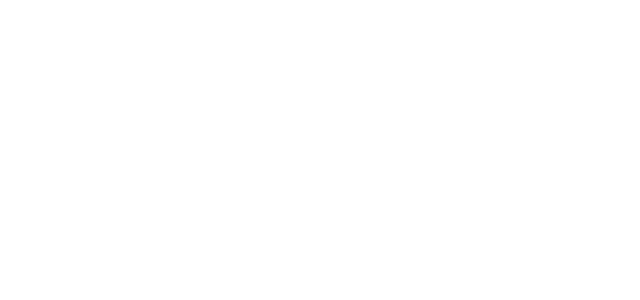
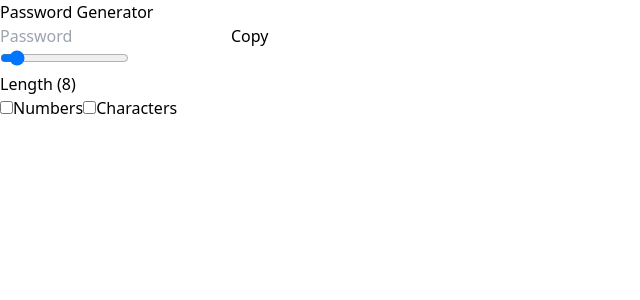
Before and after one commit to tejas-tj29/PasswordManager, a React (Vite) app: page / in a window 1280 px wide. Shown: the top 300 px of the page, without its empty margins (0-640 px from the left). Built offline with nearby package versions, Linux system fonts and the light colour scheme.

Commit message:
"added hooks of react and created the ui part"

```diff
--- a/src/App.jsx
+++ b/src/App.jsx
@@ -1,8 +1,51 @@
+import { useState,useCallback } from 'react'
+
 function App() {
+
+  const [length,setLength] = useState(8);
+  const [includeNumbers,setIncludeNumbers] = useState(false);
+  const [includeSpecialChars,setIncludeSpecialChars] = useState(false);
+  const [password,setPassword] = useState("");// Will hold the generated password
+
+  const generatePassword = useCallback(()=>{
+    let pass = "";
+    let str = "ABCDEFGHIJKLMNOPQRSTUVWXYZabcdefghijklmnopqrstuvwxyz";
+
+    if(includeNumbers){
+      str += "0123456789";
+    }
+    if(includeSpecialChars){
+      str += "!@#$%^&*()_+~`|}{[]:;?><,./-=";
+    }
+
+    for(let i=1; i<=length; i++){
+      const idx = Math.floor(Math.random() * str.length +1);
+      pass += str.charAt(idx);
+    }
+    setPassword(pass);
+
+  },[includeNumbers,includeSpecialChars,length,setPassword])
 
   return (
     <>
-
+      <div className="w-full max-w-md mx-auto my-8 shadow-md rounded-lg px-4 text-orange-500 bg-gray-700">
+        <h1 className="text-xl font-bold text-center pt-4">Password Generator</h1>
+        <div className="flex shadow overflow-hidden">
+          <input id = "password" type="text" value={password}  readOnly
+           className="w-full rounded-lg px-3 py-1 my-4 outline-none"
+           placeholder="Password"
+          />
+          <button className="w-1/4 my-4 ml-3 bg-blue-500 rounded-lg text-white">Copy</button>
+        </div>
+        <div className="flex shadow overflow-hidden">
+          <input type="range" className="mb-2"  value={length} onChange={(e)=>setLength(e.target.value)}/>
+          <p className="mb-2 ml-2">Length ({length})</p>
+          <input type="checkbox" id="numbers" className="mt-2 ml-3 size-3" />
+          <label htmlFor="numbers" className="ml-2">Numbers</label>
+          <input type="checkbox" id="specialChars" className="mt-2 ml-3 size-3" />
+          <label htmlFor="specialChars" className="ml-2">Characters</label>
+          </div>
+      </div>
     </>
   )
 }
```
